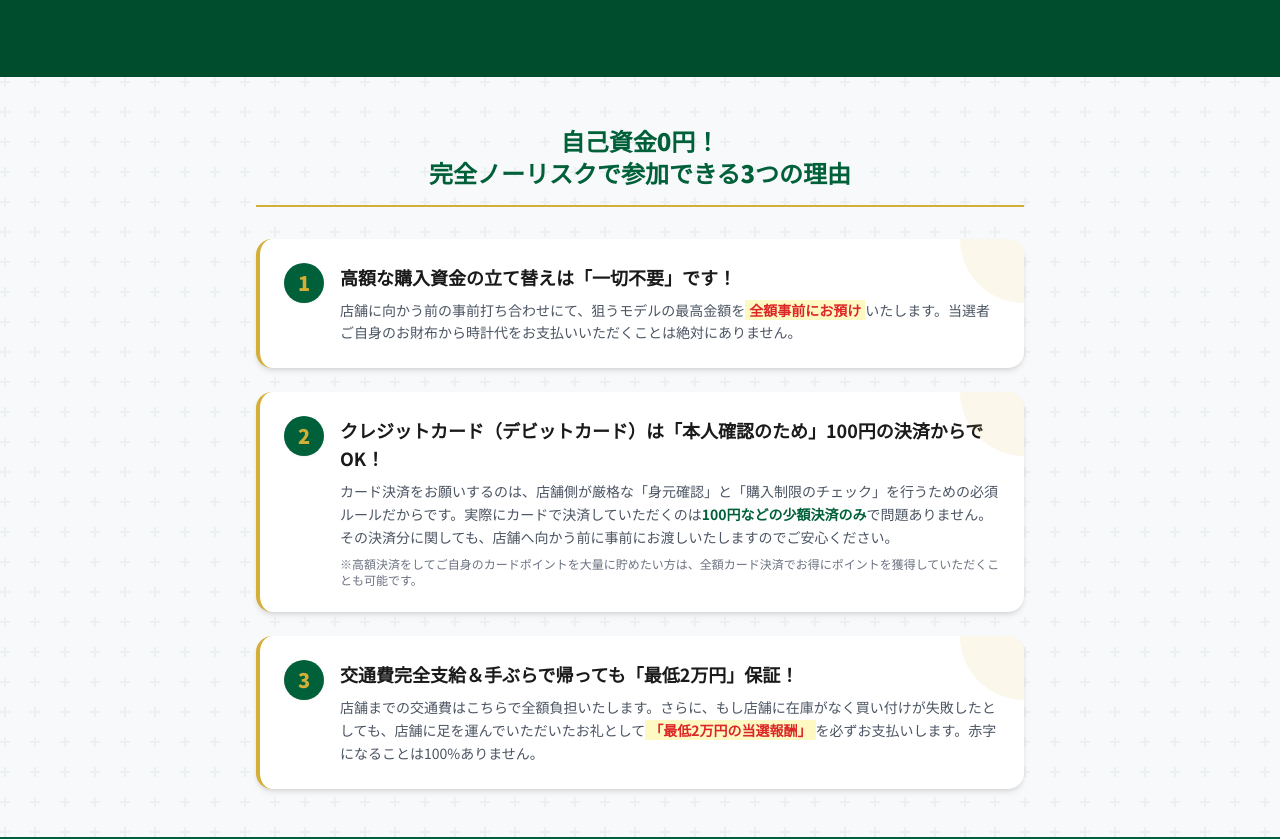
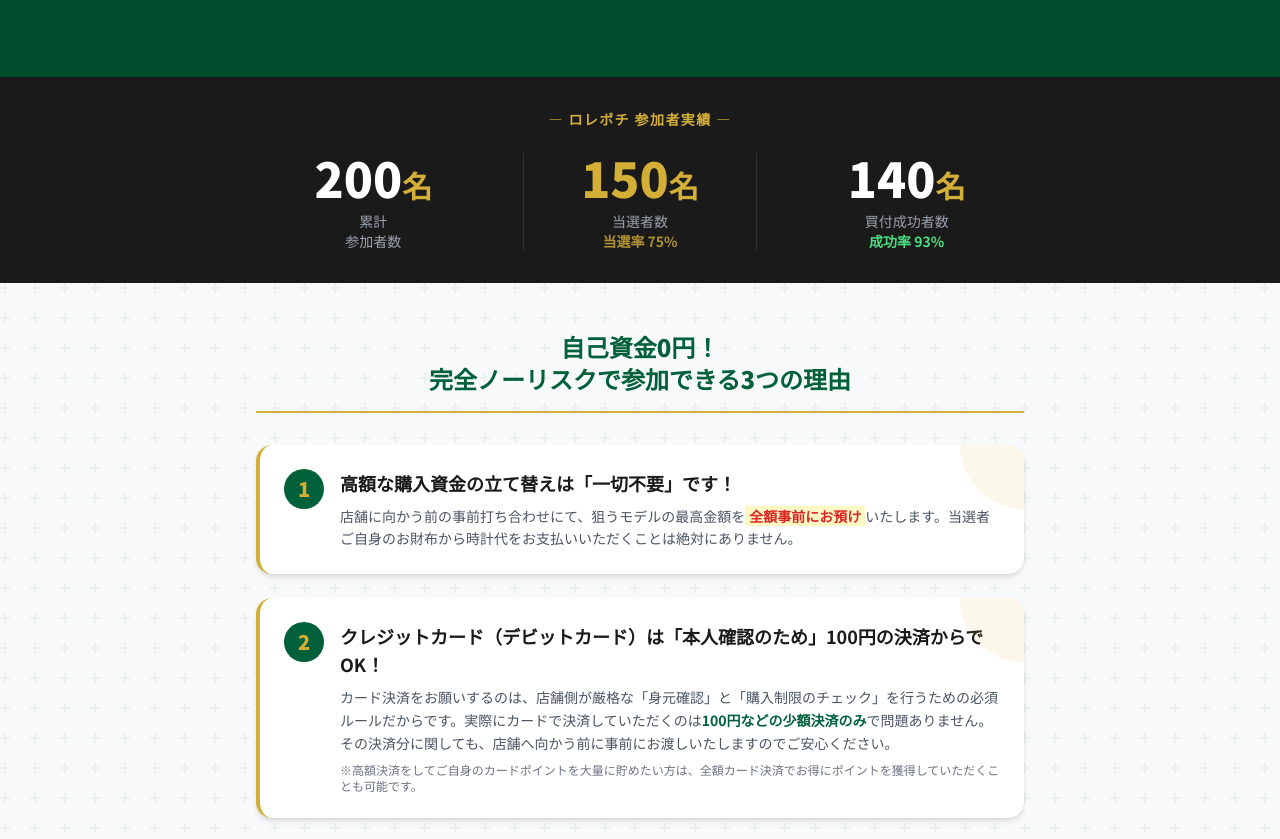
Before and after one commit to ahaha48/rorepo-lp, a plain HTML site: page index.html in a window 1280 px wide. Shown: the part 1362-2201 px from the top of the page. Drawn offline with nearby package versions, Linux system fonts and the light colour scheme.

Commit message:
Add stats bar section

```diff
--- a/index.html
+++ b/index.html
@@ -158,6 +158,27 @@
             </div>
         </div>
     </header>
+
+    <!-- 実績数字バー -->
+    <section class="bg-brand-dark text-white py-8 px-4">
+        <div class="max-w-3xl mx-auto">
+            <p class="text-center text-brand-gold text-xs sm:text-sm font-bold tracking-widest mb-6">— ロレポチ 参加者実績 —</p>
+            <div class="grid grid-cols-3 gap-4 sm:gap-8 text-center">
+                <div>
+                    <p class="text-3xl sm:text-5xl font-black text-white leading-none mb-1">200<span class="text-brand-gold text-xl sm:text-3xl">名</span></p>
+                    <p class="text-gray-400 text-xs sm:text-sm mt-2 leading-snug">累計<br>参加者数</p>
+                </div>
+                <div class="border-x border-white/10 px-2">
+                    <p class="text-3xl sm:text-5xl font-black text-brand-gold leading-none mb-1">150<span class="text-xl sm:text-3xl">名</span></p>
+                    <p class="text-gray-400 text-xs sm:text-sm mt-2 leading-snug">当選者数<br><span class="text-brand-gold/80 font-bold">当選率 75%</span></p>
+                </div>
+                <div>
+                    <p class="text-3xl sm:text-5xl font-black text-white leading-none mb-1">140<span class="text-brand-gold text-xl sm:text-3xl">名</span></p>
+                    <p class="text-gray-400 text-xs sm:text-sm mt-2 leading-snug">買付成功者数<br><span class="text-green-400 font-bold">成功率 93%</span></p>
+                </div>
+            </div>
+        </div>
+    </section>
 
     <!-- ノーリスク宣言セクション -->
     <section class="py-12 px-4 bg-pattern">
```
